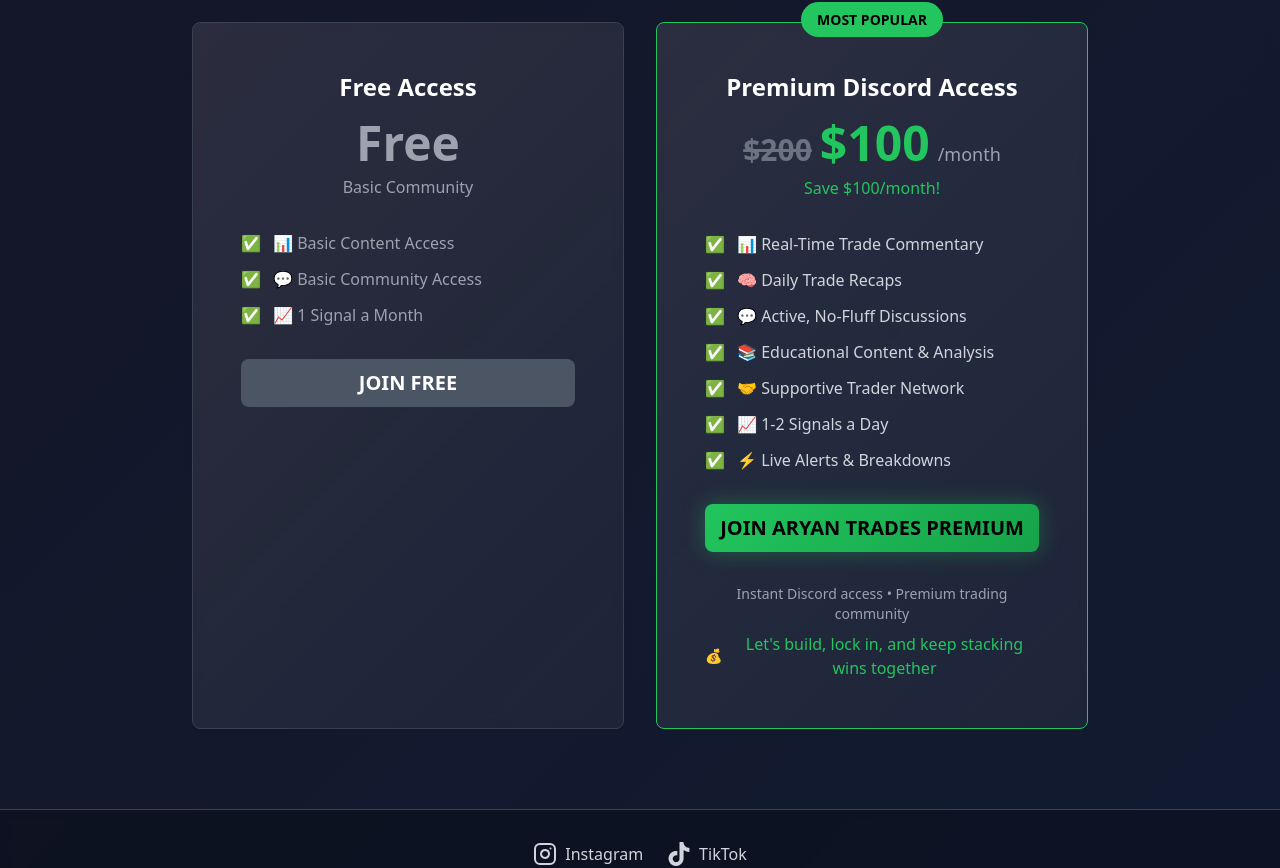
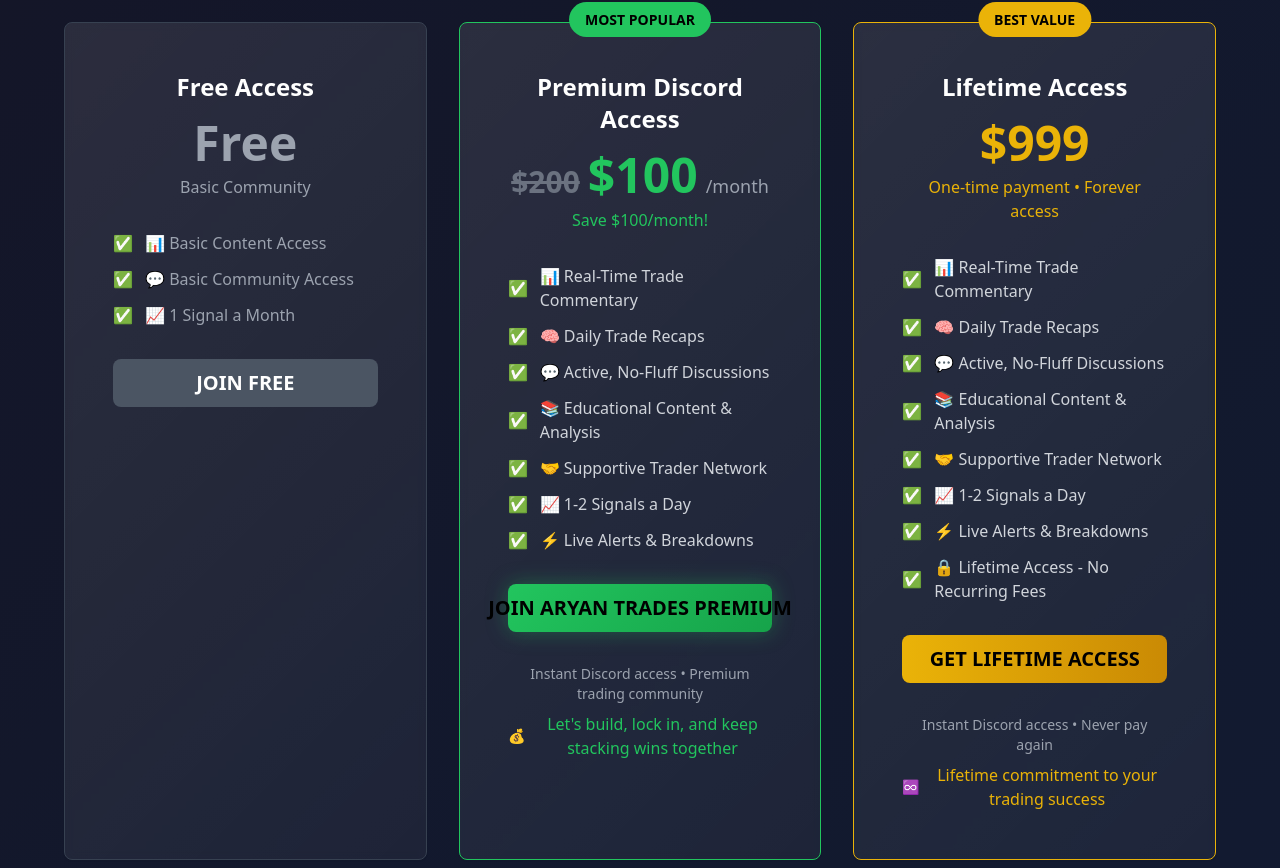
Before and after one commit to aaryanrsh/Aryan-Trades-Website, a React (Vite) app: page / in a window 1280 px wide. Shown: the part 3975-4843 px from the top of the page. Built offline with nearby package versions, Linux system fonts and the light colour scheme.

Commit message:
Add lifetime pricing option
Add a lifetime pricing option for premium access at $999 in the pricing section.

```diff
--- a/src/components/PricingSection.tsx
+++ b/src/components/PricingSection.tsx
@@ -1,3 +1,4 @@
+
 import { Button } from "@/components/ui/button";
 import { Card } from "@/components/ui/card";
 
@@ -13,7 +14,7 @@ export const PricingSection = () => {
           Join Aryan Trades Premium Today
         </h2>
 
-        <div className="grid grid-cols-1 md:grid-cols-2 gap-8 max-w-4xl mx-auto">
+        <div className="grid grid-cols-1 md:grid-cols-2 lg:grid-cols-3 gap-8 max-w-6xl mx-auto">
           {/* Free Tier */}
           <Card className="bg-card-gradient backdrop-blur-sm border-gray-700 p-8 md:p-12">
             <div className="space-y-8">
@@ -101,6 +102,59 @@ export const PricingSection = () => {
               </div>
             </div>
           </Card>
+
+          {/* Lifetime Tier */}
+          <Card className="bg-card-gradient backdrop-blur-sm border-yellow-500 p-8 md:p-12 relative">
+            <div className="absolute -top-4 left-1/2 transform -translate-x-1/2">
+              <span className="bg-yellow-500 text-black px-4 py-2 rounded-full text-sm font-bold">
+                BEST VALUE
+              </span>
+            </div>
+
+            <div className="space-y-8">
+              <div>
+                <h3 className="text-xl md:text-2xl font-bold text-white mb-4">Lifetime Access</h3>
+                <div className="flex items-baseline justify-center gap-2">
+                  <span className="text-3xl md:text-5xl font-bold text-yellow-500">$999</span>
+                </div>
+                <div className="text-yellow-500 mt-2 font-medium">One-time payment • Forever access</div>
+              </div>
+
+              <div className="space-y-3 text-left">
+                {[
+                  "📊 Real-Time Trade Commentary",
+                  "🧠 Daily Trade Recaps",
+                  "💬 Active, No-Fluff Discussions",
+                  "📚 Educational Content & Analysis",
+                  "🤝 Supportive Trader Network",
+                  "📈 1-2 Signals a Day",
+                  "⚡ Live Alerts & Breakdowns",
+                  "🔒 Lifetime Access - No Recurring Fees"
+                ].map((feature, index) => (
+                  <div key={index} className="flex items-center gap-3">
+                    <span className="text-yellow-500">✅</span>
+                    <span className="text-gray-300 text-sm md:text-base">{feature}</span>
+                  </div>
+                ))}
+              </div>
+
+              <Button
+                size="lg"
+                className="w-full bg-gradient-to-r from-yellow-500 to-yellow-600 text-black font-bold text-lg md:text-xl py-4 md:py-6 rounded-lg hover:scale-105 transition-all duration-300"
+                onClick={redirectToWhop}
+              >
+                GET LIFETIME ACCESS
+              </Button>
+
+              <div className="space-y-2 text-sm text-gray-400">
+                <p>Instant Discord access • Never pay again</p>
+                <div className="flex items-center justify-center gap-2 text-yellow-500 font-medium">
+                  <span>♾️</span>
+                  <span className="text-sm md:text-base">Lifetime commitment to your trading success</span>
+                </div>
+              </div>
+            </div>
+          </Card>
         </div>
       </div>
     </section>
```
